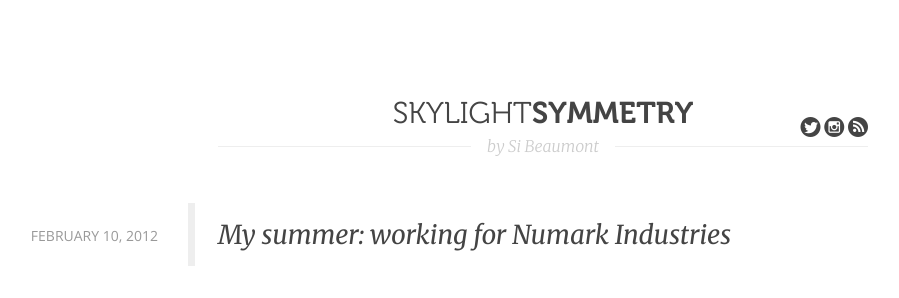
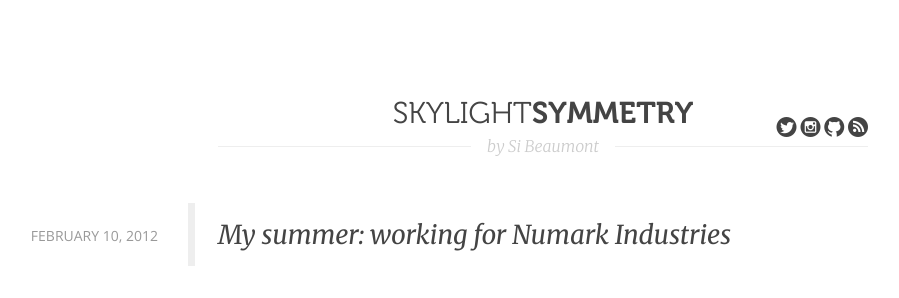
Before and after one commit to simonjbeaumont/simonjbeaumont.github.io, a Jekyll site: the page built from software/_posts/2012-02-10-MPC.md, in a window 1280 px wide. Shown: the top 298 px of the page, without its empty margins (97-996 px from the left). Built offline with Jekyll 4.4.1, drawn with Linux system fonts in a browser that asks for light colours; Markdown is read by kramdown in place of the engine named in the settings; comment, search, counter and statistics services are not loaded.

Commit message:
Add Github links in header/footer
Signed-off-by: Si Beaumont <simon.beaumont@citrix.com>

```diff
--- a/_layouts/default.html
+++ b/_layouts/default.html
@@ -42,6 +42,7 @@
       <ul class="social">
         <li><a href="https://twitter.com/{{ site.twitter }}" class="ss-icon ss-social-circle">twitter</a></li>
         <li><a href="https://instagram.com/{{ site.instagram }}" class="ss-icon ss-social-circle">instagram</a></li>
+        <li><a href="https://github.com/{{ site.github }}" class="ss-icon ss-social-circle">octocat</a></li>
         <li><a href="http://feeds.feedburner.com/{{ site.feedburner }}" class="ss-icon ss-social-circle">rss</a></li>
       </ul>
     </div>
--- a/_layouts/post.html
+++ b/_layouts/post.html
@@ -40,6 +40,11 @@ layout: default
     <div>Find me on Instagram.</div>
   </a>
 
+  <a class="block" href="https://github.com/{{ site.github }}">
+    <span class="ss-social-circle ss-octocat" />
+    <div>Fork me on Github.</div>
+  </a>
+
   <a class="block" href="http://feedburner.google.com/fb/a/mailverify?uri={{ site.feedburner }}&loc=en_US">
     <span class="ss-social-circle ss-mail" />
     <div>Subscribe via email.</div>
```
